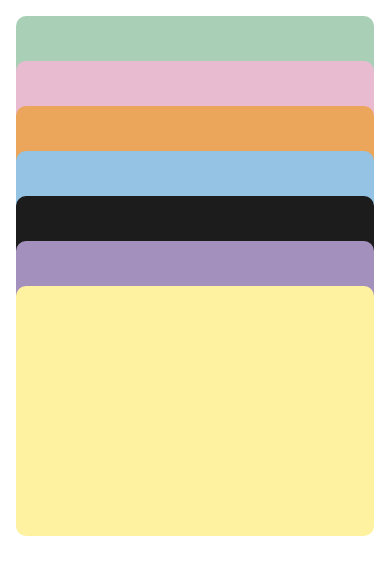
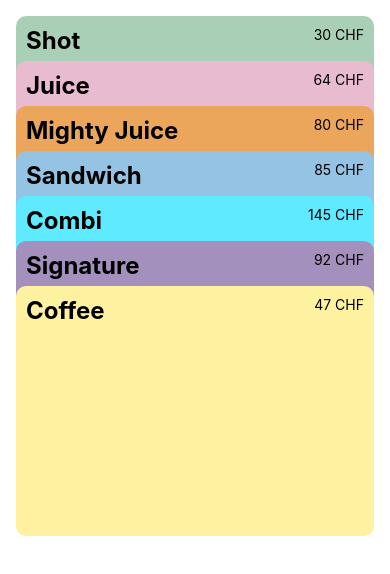
Before and after one commit to MarkPollmann/StackedCards, a React Native app: screen / in a window 390 px wide. Shown: the top 574 px of the page. Built offline with nearby package versions, Linux system fonts and the light colour scheme.

Commit message:
add text on cards

```diff
--- a/App.tsx
+++ b/App.tsx
@@ -38,7 +38,7 @@ const cards = [
   },
   {
     name: "Combi",
-    color: "#1c1c1c",
+    color: "#5feaff",
     price: "145 CHF",
   },
   {
--- a/components/card.tsx
+++ b/components/card.tsx
@@ -1,14 +1,17 @@
 import React from "react";
-import { StyleSheet, View } from "react-native";
+import { StyleSheet, Text, View } from "react-native";
 
 export const cardHeight = 250;
 export const cardTitleHeight = 45;
 export const cardPadding = 10;
 
 const Card = props => {
-  const { color, style } = props;
+  const { color, style, name, price } = props;
   return (
-    <View style={[styles.card, { backgroundColor: color }, { ...style }]} />
+    <View style={[styles.card, { backgroundColor: color }, { ...style }]}>
+      <Text style={styles.header}>{name}</Text>
+      <Text>{price}</Text>
+    </View>
   );
 };
 
@@ -17,6 +20,13 @@ const styles = StyleSheet.create({
     width: "100%",
     height: cardHeight,
     borderRadius: 10,
+    justifyContent: "space-between",
+    flexDirection: "row",
+    padding: 10,
+  },
+  header: {
+    fontSize: 24,
+    fontWeight: "bold",
   },
 });
 
```
